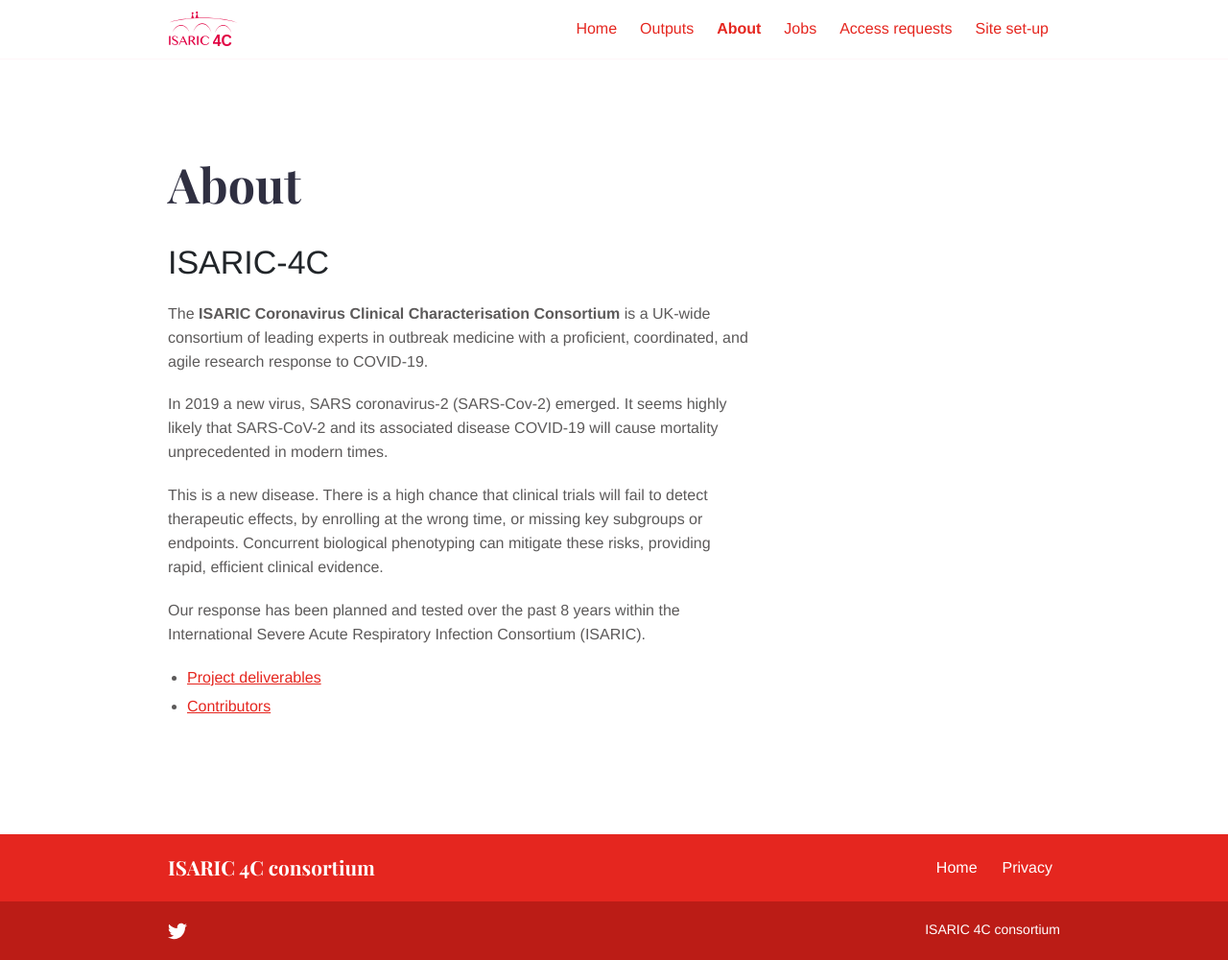
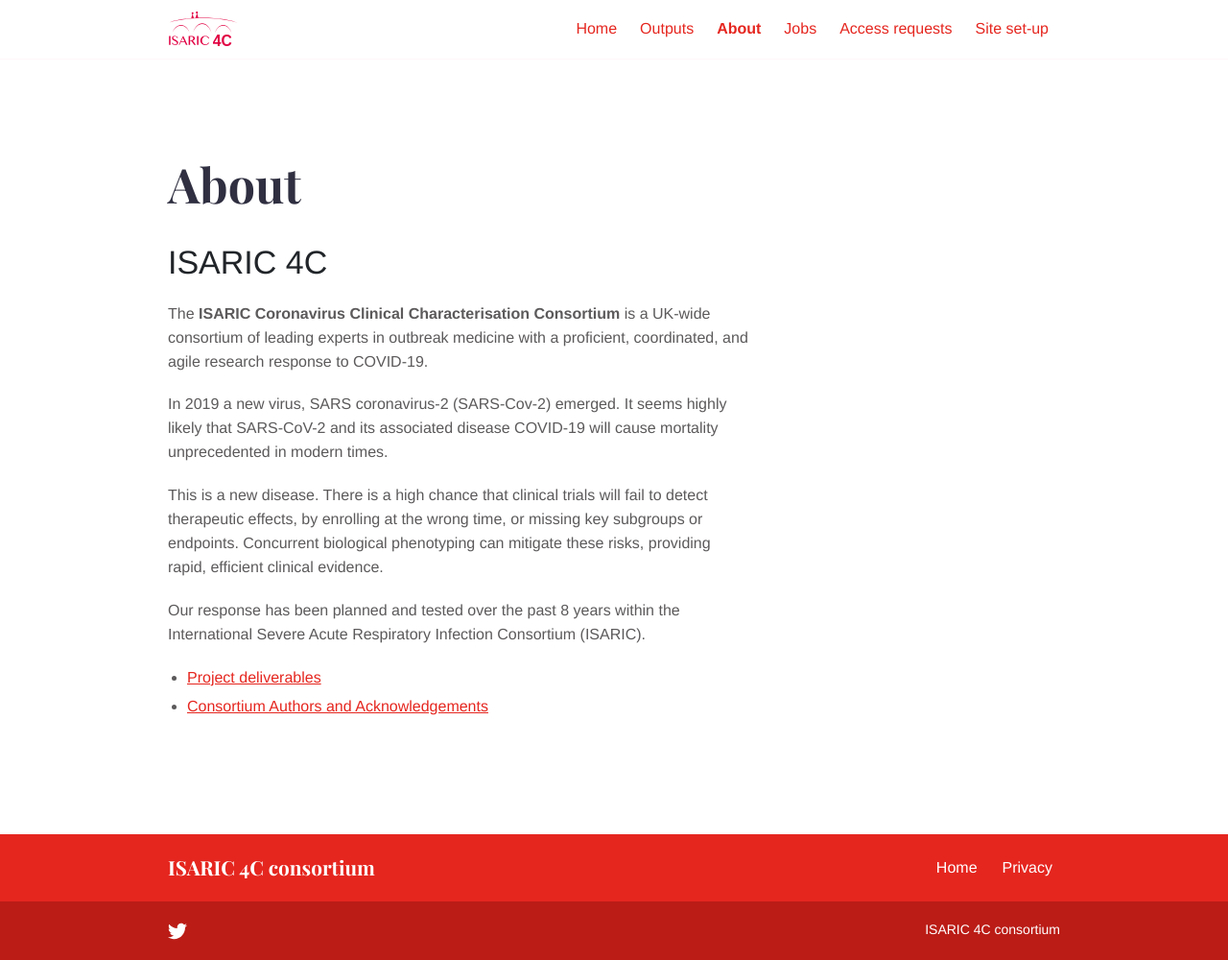
Before and after one commit to isaric4c/isaric4c.github.io, a Jekyll site: the page built from about/index.md, in a window 1280 px wide. Shown: the whole page at 96% size. Built offline with Jekyll 4.4.1, drawn with Linux system fonts in a browser that asks for light colours.

Commit message:
Update index.md
Minor style edit and changed "Contributors" to "Consortium Authors and Acknowledgements"

```diff
--- a/about/index.md
+++ b/about/index.md
@@ -4,7 +4,7 @@
 ---
 
 
-# ISARIC-4C
+# ISARIC 4C
 
 The **ISARIC Coronavirus Clinical Characterisation Consortium** is a UK-wide consortium of leading experts in outbreak medicine with
 a proficient, coordinated, and agile research response to COVID-19.
@@ -16,4 +16,4 @@
 Our response has been planned and tested over the past 8 years within the International Severe Acute Respiratory Infection Consortium (ISARIC).
 
 * [Project deliverables](structure)
-* [Contributors](authors)
+* [Consortium Authors and Acknowledgements](authors)
```
